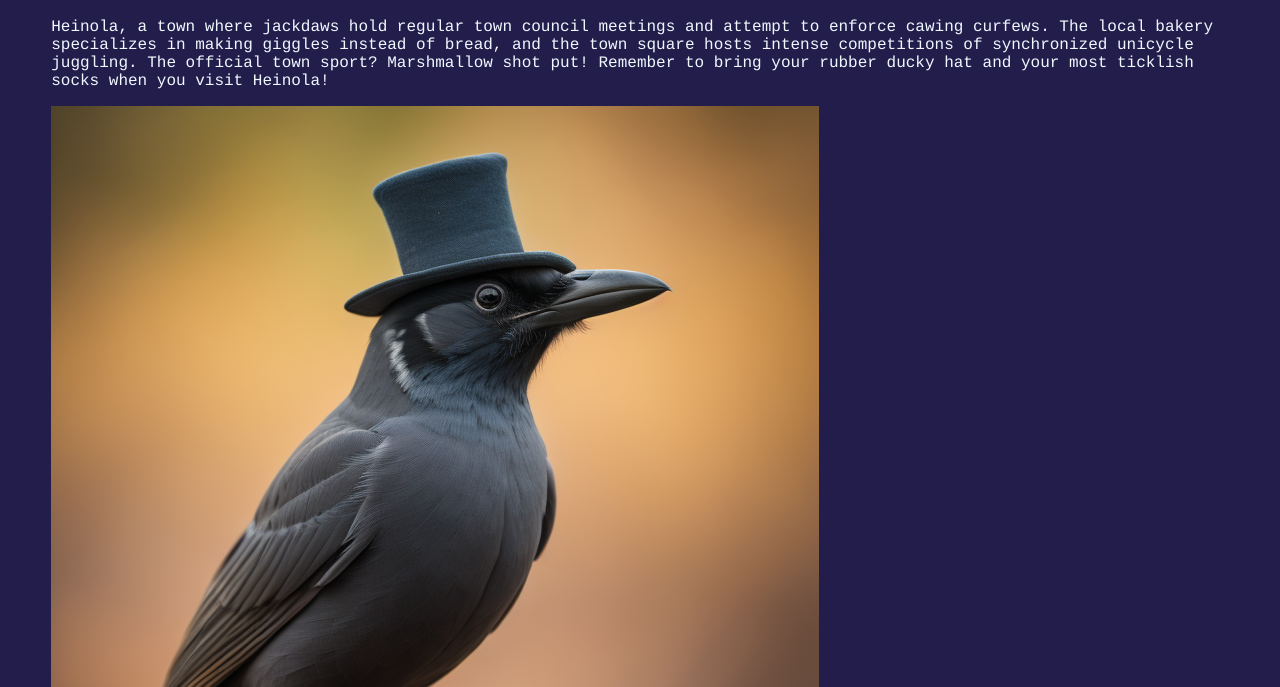
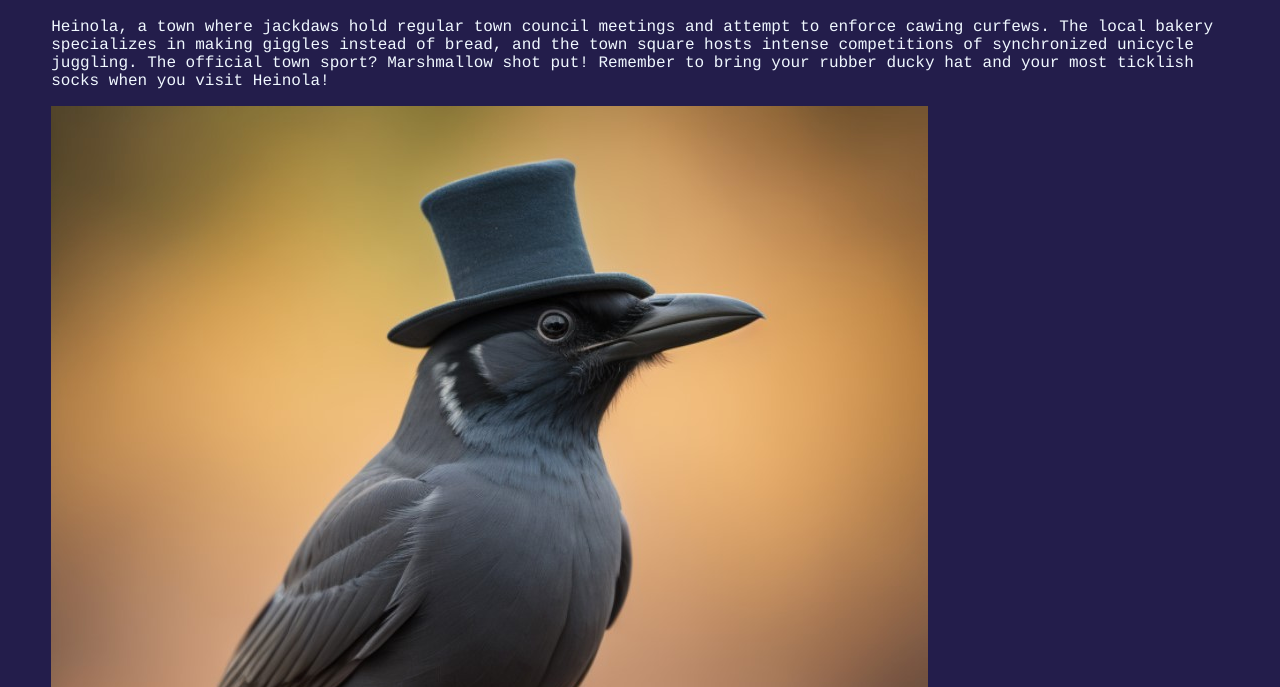
Before and after one commit to vmlaine/OSE, a plain HTML site: page 03.04MyPageEx.html in a window 1280 px wide. Shown: the part 113-800 px from the top of the page. Drawn offline with Linux system fonts and the light colour scheme.

Commit message:
Changed jacdaw picture

```diff
--- a/03.04MyPageEx.html
+++ b/03.04MyPageEx.html
@@ -13,7 +13,7 @@
     of synchronized unicycle juggling. The official town sport? Marshmallow shot put! Remember to bring your rubber
     ducky hat and your most ticklish socks when you visit Heinola!
   </p>
-  <img src="Jackdaw.png" alt="Heinola Jackdaw council member">
+  <img src="Jackdaw.jpg" alt="Heinola Jackdaw council member">
   <a href="03.05CityPageEx.html">More about the "city" of Heinola</a>
 <pre><code>
 &lt;!DOCTYPE html&gt;
```
Also changed, not shown: Jackdaw.jpg (added).
